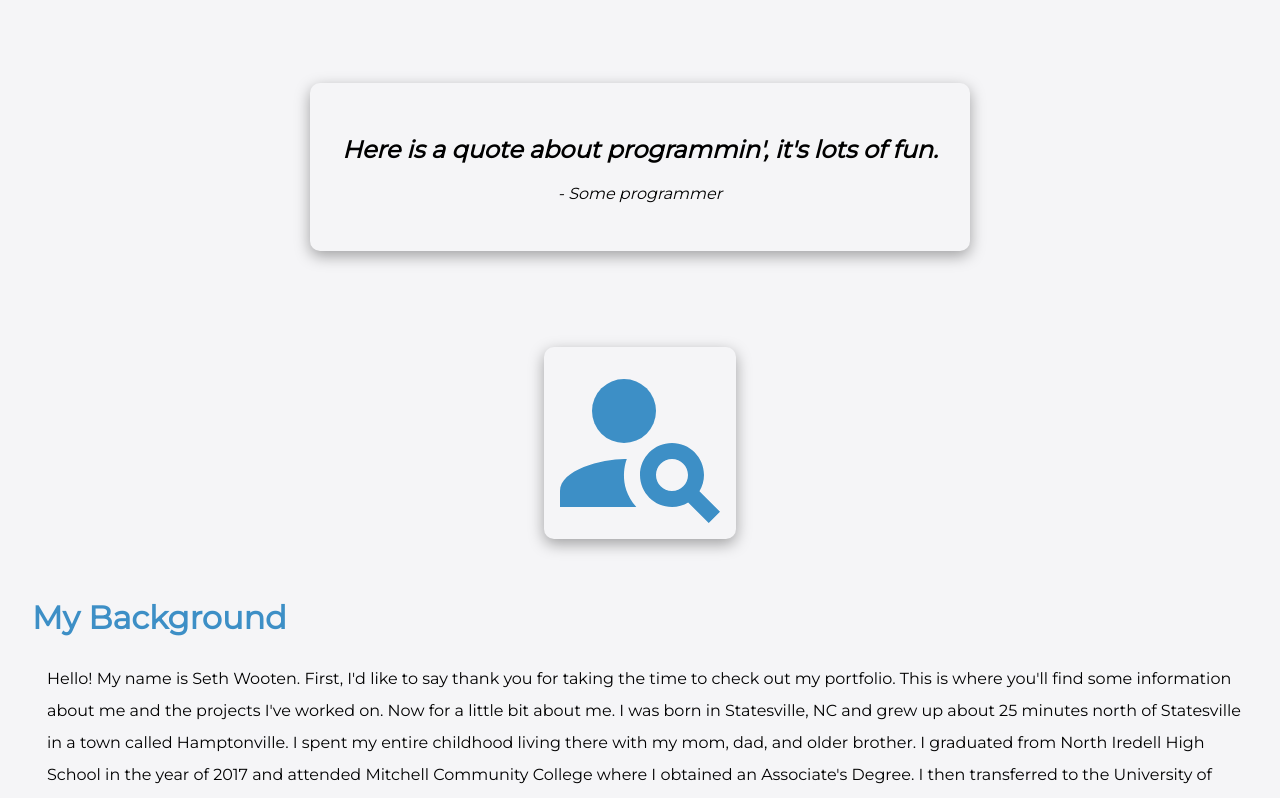
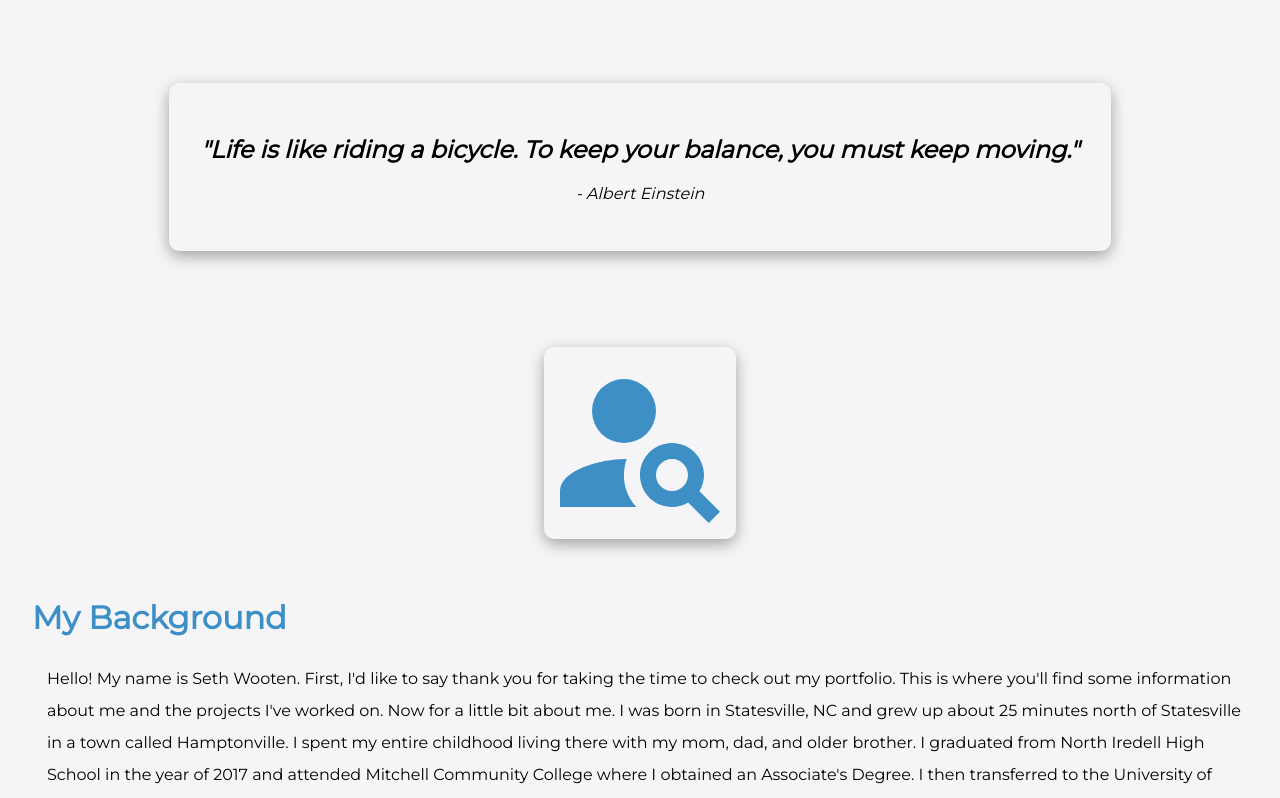
Before and after one commit to slwooten/portfolio-slw, a React (Create React App) app: page / in a window 1280 px wide. Shown: the part 1200-1998 px from the top of the page. Built offline with nearby package versions, Linux system fonts and the light colour scheme.

Commit message:
changed quote

```diff
--- a/src/App.js
+++ b/src/App.js
@@ -18,8 +18,8 @@ function App() {
       <WhatIDo />
       <Quote />
       <Bio />
+      <Projects />
       <Education />
-      <Projects />
       <Experience />
       <Contact />
       <ScrollButton />
--- a/src/components/Quote/index.jsx
+++ b/src/components/Quote/index.jsx
@@ -19,8 +19,8 @@ const Quote = () => {
   return (
     <div ref={ref} className='quote-container'>
       <div className={shown ? 'quote-card grow' : 'quote-card hidden'}>
-        <h2>Here is a quote about programmin', it's lots of fun.</h2>
-        <p>- Some programmer</p>
+        <h2>"Life is like riding a bicycle. To keep your balance, you must keep moving."</h2>
+        <p>- Albert Einstein</p>
       </div>
     </div>
   );
```
